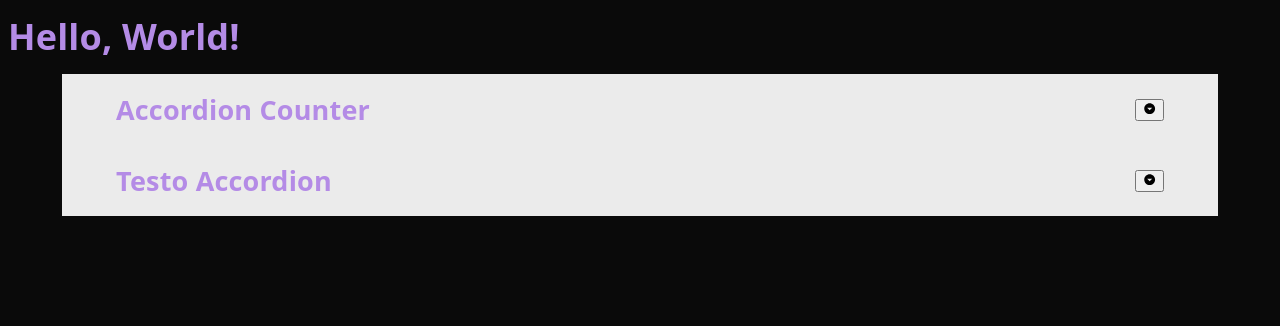
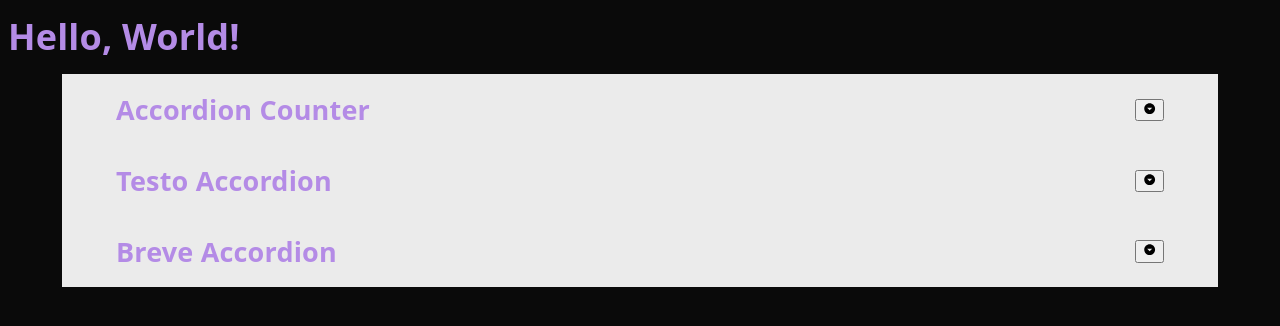
Before and after one commit to elisabichiappini/useState-pro, a React (Vite) app: page / in a window 1280 px wide. Shown: the top 326 px of the page. Built offline with nearby package versions, Linux system fonts and the light colour scheme.

Commit message:
feat: new accordion

```diff
--- a/src/App.jsx
+++ b/src/App.jsx
@@ -9,9 +9,12 @@ export default function () {
       <Accordion title="Accordion Counter">
         <Counter />
       </Accordion>
-
       <Accordion title="Testo Accordion">
         <h2>Contenuto dell'accordion</h2>
+        <p>"Lorem ipsum sorem lorem ipsum ipsum dolor sit amet super lorem ipsum dolor sit amet super lorem ipsum dolor sit amet super" </p>
+      </Accordion>
+      <Accordion title="Breve Accordion">
+        <h2>Brutto testo</h2>
         <p>"Lorem ipsum sorem lorem ipsum ipsum dolor sit amet super lorem ipsum dolor sit amet super lorem ipsum dolor sit amet super" </p>
       </Accordion>
     </div>
```
